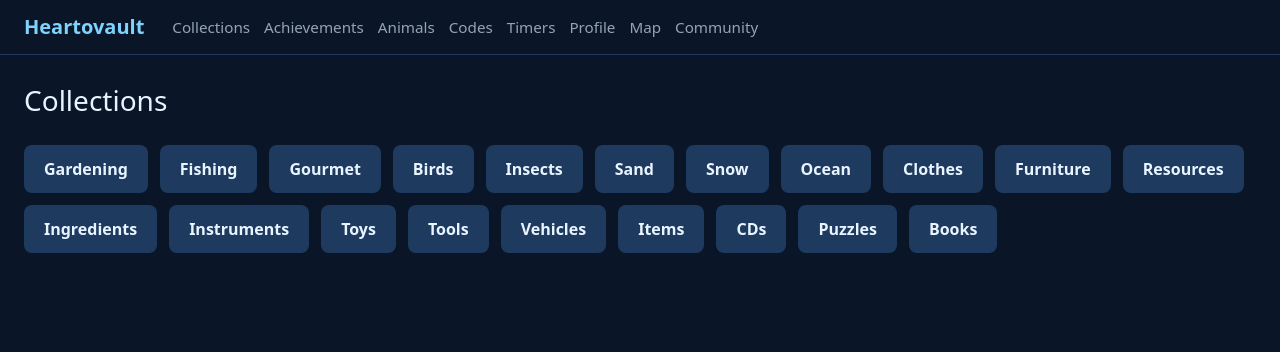
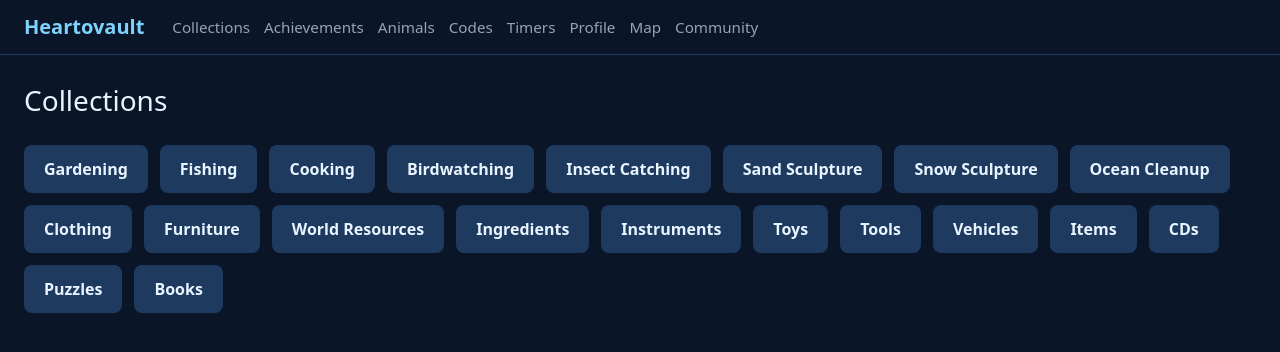
Before and after one commit to DanniiF8/Heartovault, a Next.js app in the folder web/: page /Collections in a window 1280 px wide. Shown: the top 352 px of the page. Built offline with nearby package versions, Linux system fonts and the light colour scheme.

Commit message:
Fix all internal links to match folder names

```diff
--- a/web/src/app/Animals/page.tsx
+++ b/web/src/app/Animals/page.tsx
@@ -4,7 +4,7 @@ export default function AnimalsPage() {
       <h1 style={{ fontSize: "1.75rem", marginBottom: "16px" }}>Animals</h1>
       <div style={{ display: "flex", gap: "16px" }}>
         <a
-          href="/animals/world"
+          href="/Animals/World Animals"
           style={{
             padding: "16px 28px",
             background: "#1e3a5f",
@@ -17,7 +17,7 @@ export default function AnimalsPage() {
           World Animals
         </a>
         <a
-          href="/animals/pets"
+          href="/Animals/Pets"
           style={{
             padding: "16px 28px",
             background: "#1e3a5f",
--- a/web/src/app/Collections/Gardening/page.tsx
+++ b/web/src/app/Collections/Gardening/page.tsx
@@ -7,7 +7,7 @@ export default function GardeningHubPage() {
       </p>
       <div style={{ display: "flex", gap: "16px" }}>
         <a
-          href="/collections/gardening/flowers"
+          href="/collections/gardening/Flowers"
           style={{
             padding: "16px 28px",
             background: "#1e3a5f",
@@ -20,7 +20,7 @@ export default function GardeningHubPage() {
           Flowers
         </a>
         <a
-          href="/collections/gardening/crops"
+          href="/collections/gardening/Crops"
           style={{
             padding: "16px 28px",
             background: "#1e3a5f",
--- a/web/src/app/Collections/page.tsx
+++ b/web/src/app/Collections/page.tsx
@@ -1,37 +1,31 @@
 const collections = [
-  { href: "/collections/gardening", label: "Gardening" },
-  { href: "/collections/fishing", label: "Fishing" },
-  { href: "/collections/gourmet", label: "Gourmet" },
-  { href: "/collections/birds", label: "Birds" },
-  { href: "/collections/insects", label: "Insects" },
-  { href: "/collections/sand", label: "Sand" },
-  { href: "/collections/snow", label: "Snow" },
-  { href: "/collections/ocean", label: "Ocean" },
-  { href: "/collections/clothes", label: "Clothes" },
-  { href: "/collections/furniture", label: "Furniture" },
-  { href: "/collections/resources", label: "Resources" },
-  { href: "/collections/ingredients", label: "Ingredients" },
-  { href: "/collections/instruments", label: "Instruments" },
-  { href: "/collections/toys", label: "Toys" },
-  { href: "/collections/tools", label: "Tools" },
-  { href: "/collections/vehicles", label: "Vehicles" },
-  { href: "/collections/items", label: "Items" },
-  { href: "/collections/cds", label: "CDs" },
-  { href: "/collections/puzzles", label: "Puzzles" },
-  { href: "/collections/books", label: "Books" },
+  { href: "/Collections/Gardening", label: "Gardening" },
+  { href: "/Collections/Fishing", label: "Fishing" },
+  { href: "/Collections/Cooking", label: "Cooking" },
+  { href: "/Collections/Birdwatching", label: "Birdwatching" },
+  { href: "/Collections/Insect Catching", label: "Insect Catching" },
+  { href: "/Collections/Sand Sculpture", label: "Sand Sculpture" },
+  { href: "/Collections/Snow Sculpture", label: "Snow Sculpture" },
+  { href: "/Collections/Ocean Cleanup", label: "Ocean Cleanup" },
+  { href: "/Collections/Clothing", label: "Clothing" },
+  { href: "/Collections/Furniture", label: "Furniture" },
+  { href: "/Collections/World Ressources", label: "World Resources" },
+  { href: "/Collections/Ingredients", label: "Ingredients" },
+  { href: "/Collections/Instruments", label: "Instruments" },
+  { href: "/Collections/Toys", label: "Toys" },
+  { href: "/Collections/Tools", label: "Tools" },
+  { href: "/Collections/Vehicles", label: "Vehicles" },
+  { href: "/Collections/Items", label: "Items" },
+  { href: "/Collections/CDs", label: "CDs" },
+  { href: "/Collections/Puzzles", label: "Puzzles" },
+  { href: "/Collections/Books", label: "Books" },
 ];
 
 export default function CollectionsPage() {
   return (
     <main>
       <h1 style={{ fontSize: "1.75rem", marginBottom: "24px" }}>Collections</h1>
-      <div
-        style={{
-          display: "flex",
-          flexWrap: "wrap",
-          gap: "12px",
-        }}
-      >
+      <div style={{ display: "flex", flexWrap: "wrap", gap: "12px" }}>
         {collections.map((c) => (
           <a
             key={c.href}
```
